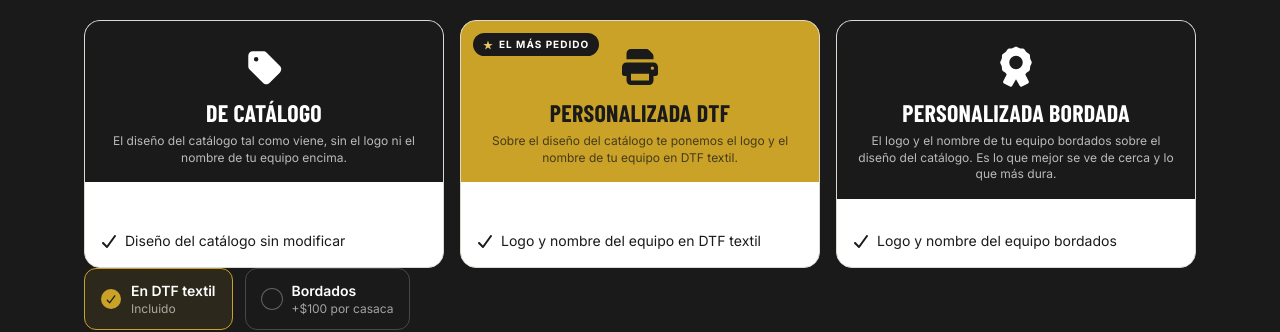
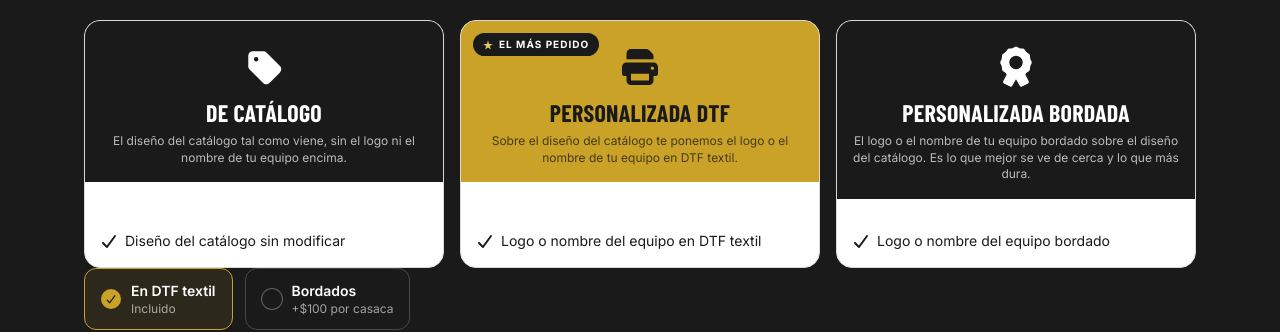
Before and after one commit to RicardoHdzm/jerseyhub, a Next.js app: page / in a window 1280 px wide. Shown: the part 1360-1692 px from the top of the page. Built offline with nearby package versions, Linux system fonts and the light colour scheme; a web font is replaced by a local one.

Commit message:
Update catalog.ts

```diff
--- a/src/data/catalog.ts
+++ b/src/data/catalog.ts
@@ -188,8 +188,8 @@ export const productos: Producto[] = [
     color: "#1a1a1a",
     colorSecundario: "#c9a227",
     descripcion:
-      "Sobre el diseño del catálogo te ponemos el logo y el nombre de tu equipo en DTF textil.",
-    incluye: ["Logo y nombre del equipo en DTF textil"],
+      "Sobre el diseño del catálogo te ponemos el logo o el nombre de tu equipo en DTF textil.",
+    incluye: ["Logo o nombre del equipo en DTF textil"],
     opciones: [marcado],
   },
   {
@@ -201,8 +201,8 @@ export const productos: Producto[] = [
     color: "#1a1a1a",
     colorSecundario: "#c9a227",
     descripcion:
-      "El logo y el nombre de tu equipo bordados sobre el diseño del catálogo. Es lo que mejor se ve de cerca y lo que más dura.",
-    incluye: ["Logo y nombre del equipo bordados"],
+      "El logo o el nombre de tu equipo bordado sobre el diseño del catálogo. Es lo que mejor se ve de cerca y lo que más dura.",
+    incluye: ["Logo o nombre del equipo bordado"],
     opciones: [marcado],
   },
   /*
```
